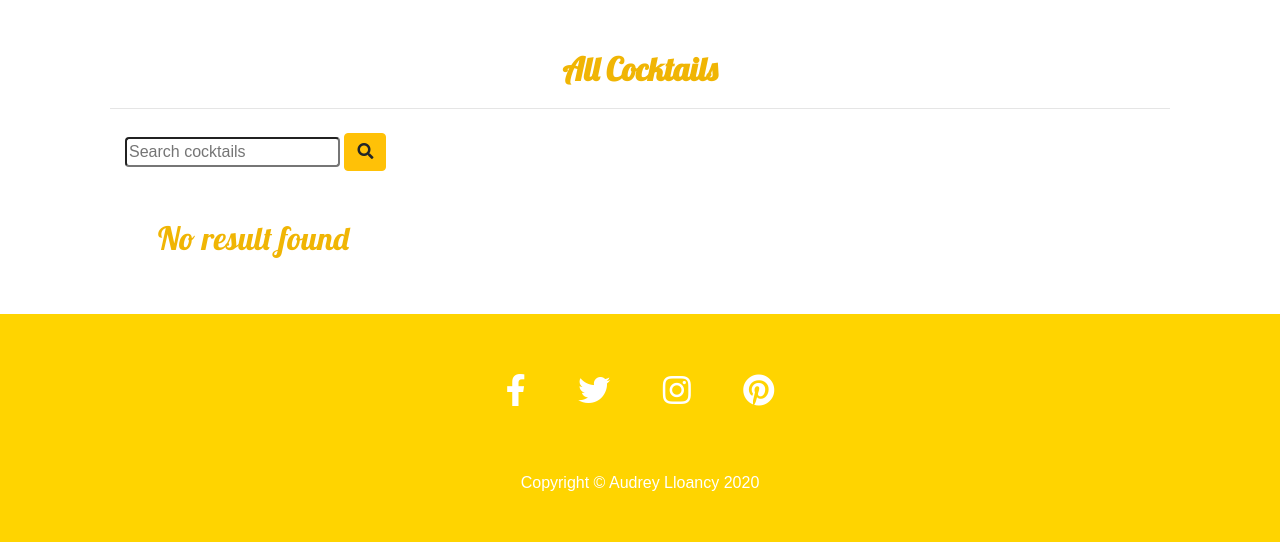
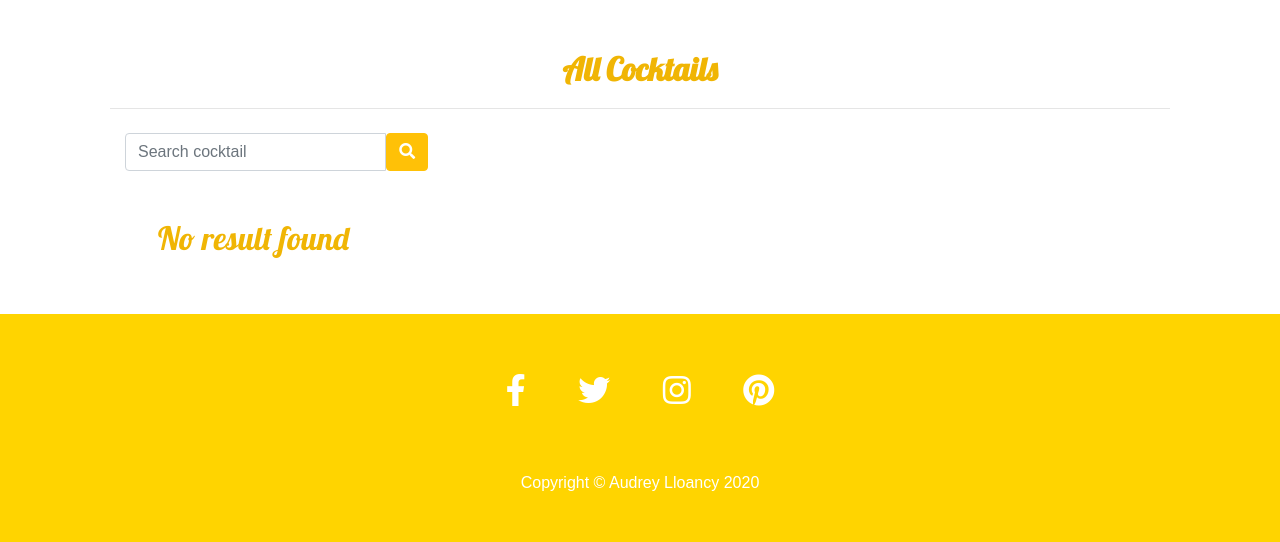
Before and after one commit to AudreyLL88/MS3__Sante, a Flask app: page /search in a window 1280 px wide. Shown: the part 72-614 px from the top of the page. Run offline with Flask 2, Linux system fonts and the light colour scheme; data that the repository does not hold is empty; some libraries are stand-ins or nearby versions.

Commit message:
Change search box design and add route on create new button in profile.html

```diff
--- a/templates/cocktails.html
+++ b/templates/cocktails.html
@@ -11,11 +11,11 @@
     <!-- Search box -->
    <div class="row mt-4">
       <form action="{{ url_for('search') }}" method="post" class="col-4 align-item-center">
-         <div class="col-12">
-            <input type="search" name="query" class="query rounded border-2" placeholder="Search cocktails">
-            <button type="submit" class="btn btn-small white-text btn-warning">
-                <i class="fa fa-search"></i>
-            </button>
+         <div class="col-sm-12 input-group">
+                <input type="search" name="query" class="query form-control" placeholder="Search cocktail">
+                <span class="input-group-btn">
+                    <button class="btn btn-warning text-white" type="submit"><i class="fa fa-search"></i></button>
+                </span>
          </div>
       </form>
    </div>
--- a/templates/profile.html
+++ b/templates/profile.html
@@ -44,7 +44,7 @@
             <div class="col-md-4 mb-5">
                 <h2>Submit a recipe</h2>
                 <hr>
-                <a class="btn btn-warning text-white btn-lg" href="add_cocktail.html">Create New &raquo;</a>
+                <a class="btn btn-warning text-white btn-lg" href="{{ url_for('add_cocktail')}}">Create New &raquo;</a>
             </div>
         </div>
     </div>
```
